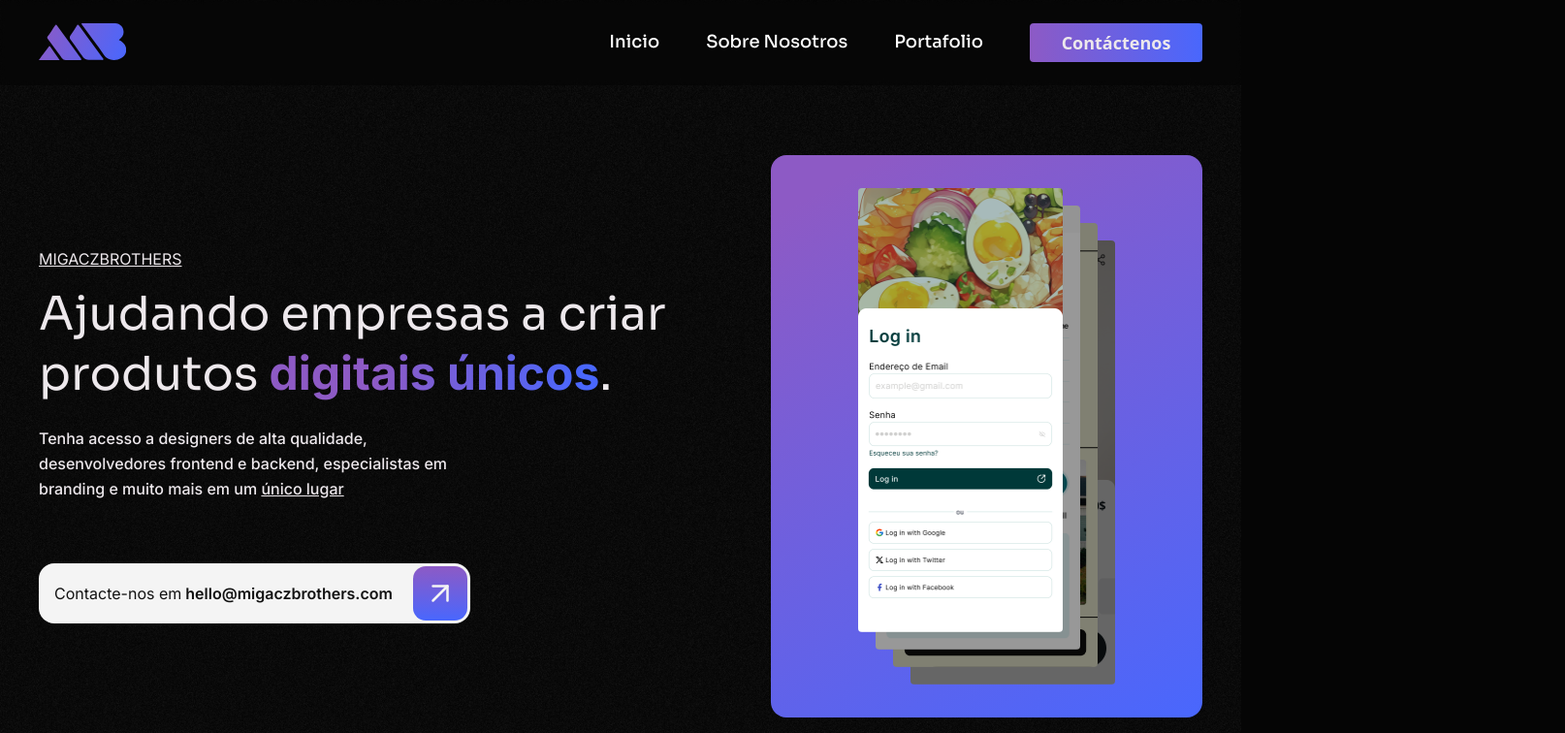
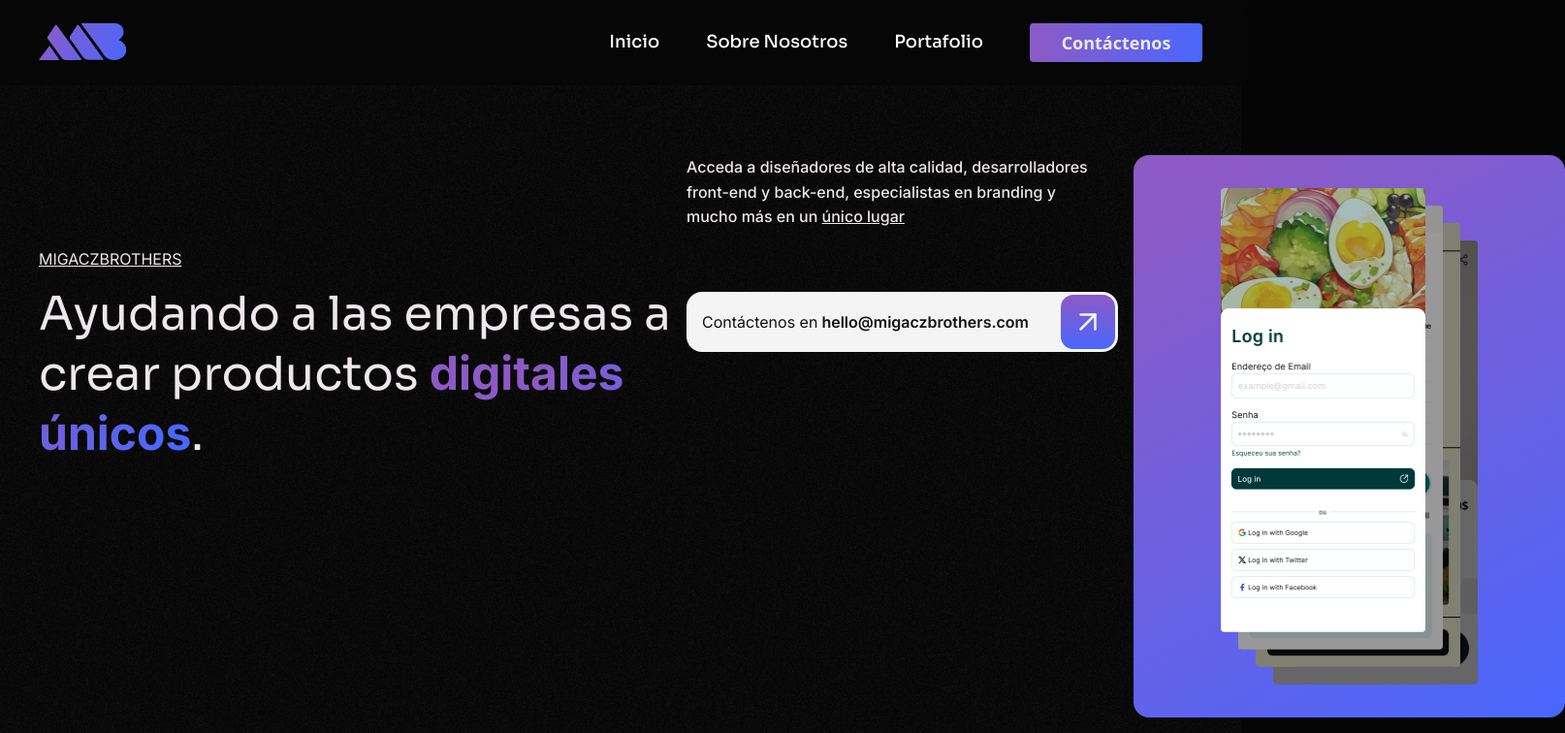
Before and after one commit to Migacz-Brothers/migacz-brothers, a Next.js app: page /es in a window 1280 px wide. Shown: the top 756 px of the page at 97% size, 1614 px wide, since content can reach past the window. Built offline with nearby package versions, Linux system fonts and the light colour scheme.

Commit message:
add hero section in spanish

```diff
--- a/app/es/page.tsx
+++ b/app/es/page.tsx
@@ -20,18 +20,18 @@ export default function Home() {
         <Hero
           title={
             <>
-              Ajudando empresas a criar produtos{' '}
-              <strong className='gradient-bold'>digitais únicos</strong>.
+              Ayudando a las empresas a crear productos{' '}
+              <strong className='gradient-bold'>digitales únicos</strong>.
             </>
           }
           paragraph={
             <>
-              Tenha acesso a designers de alta qualidade, desenvolvedores
-              frontend e backend, especialistas em branding e muito mais em um{' '}
+              Acceda a diseñadores de alta calidad, desarrolladores front-end y
+              back-end, especialistas en branding y mucho más en un{' '}
               <strong className='font-medium underline'>único lugar</strong>
             </>
           }
-          textButton='Contacte-nos em'
+          textButton='Contáctenos en'
         />
         <AboutUs
           basePath='/pt'
```
